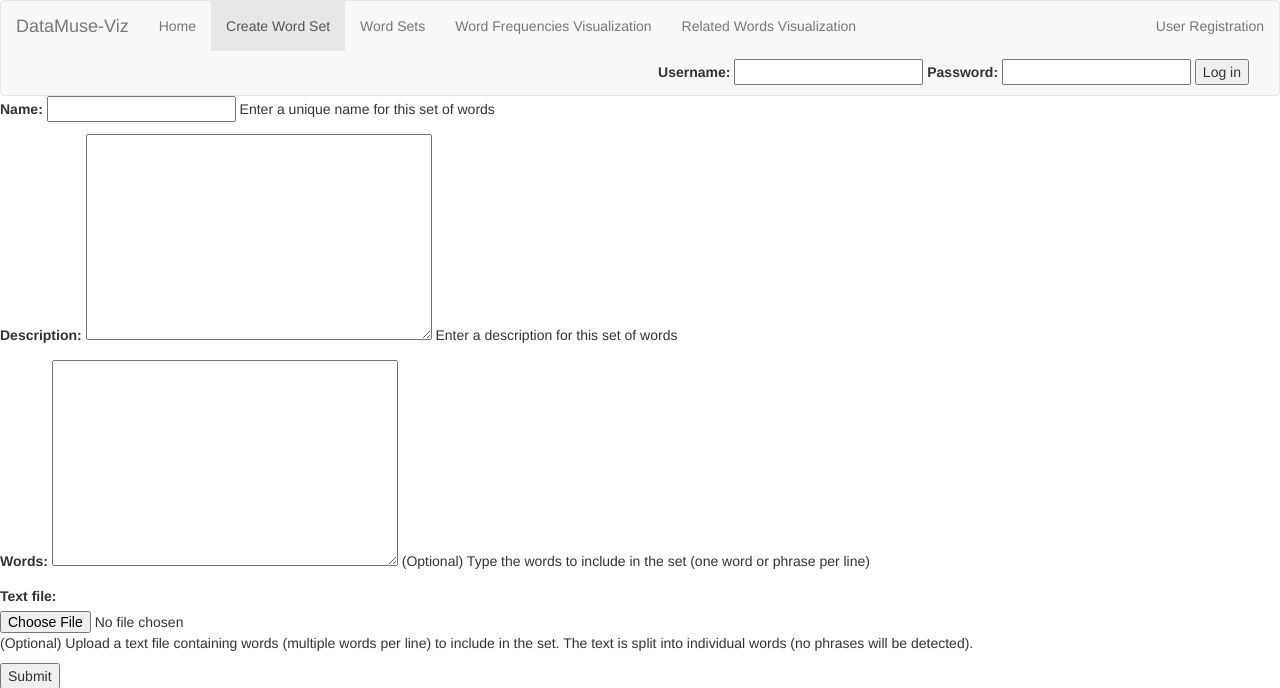
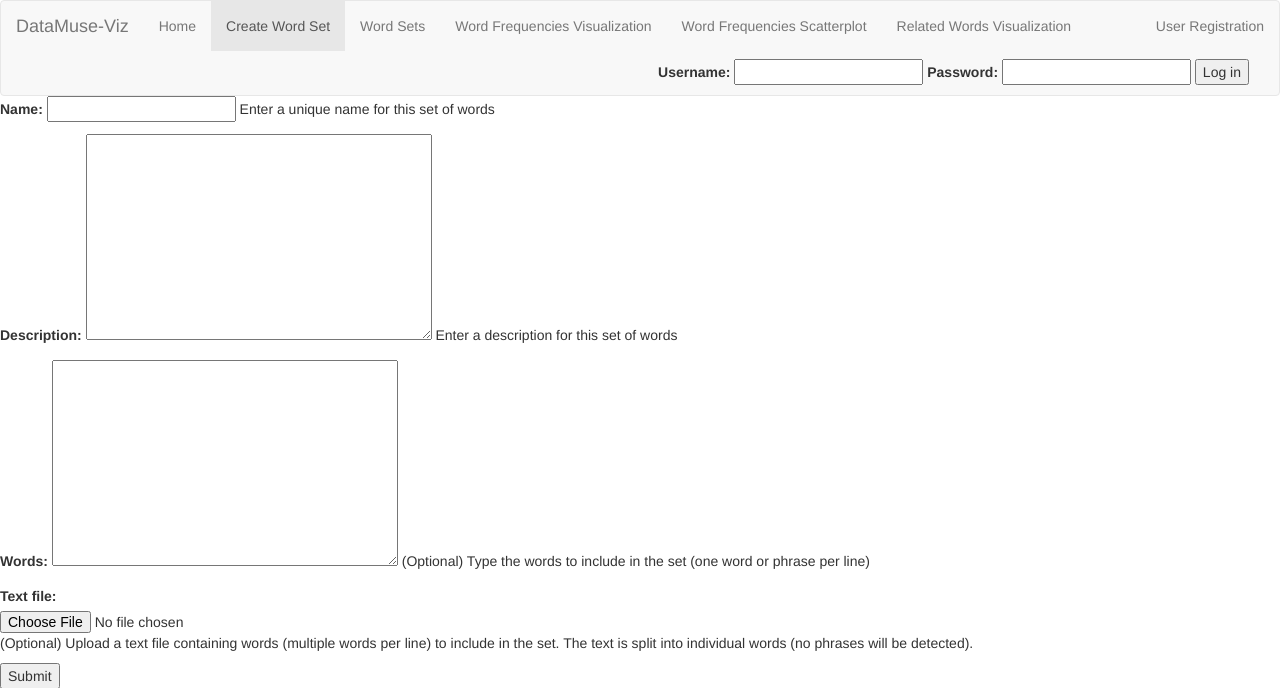
Before and after one commit to joncros/DataMuse_Viz, a Django app: page /words/wordset/create/?next=/words/scatterplot/ in a window 1280 px wide. Shown: the top 688 px of the page. Run offline with Django 3.2, Linux system fonts and the light colour scheme; some libraries are stand-ins or nearby versions.

Commit message:
add view for scatterplot, format data for use by D3 chart

```diff
--- a/words/templates/base_generic.html
+++ b/words/templates/base_generic.html
@@ -23,6 +23,7 @@
                     <li class="{{ navbar_wordset_create }}"><a href="{% url 'wordset_create' %}">Create Word Set</a></li>
                     <li class="{{ navbar_wordsets }}"><a href="{% url 'wordsets' %}">Word Sets</a></li>
                     <li class="{{ navbar_visualization_frequency }}"><a href="{% url 'viz frequency' %}">Word Frequencies Visualization</a></li>
+                    <li class="{{ navbar_frequency_scatterplot }}"><a href="{% url 'viz frequency scatterplot' %}">Word Frequencies Scatterplot</a></li>
                     <li class="{{ navbar_related_words }}"><a href="{% url 'viz related words' %}">Related Words Visualization</a></li>
                 </ul>
 
--- a/words/urls.py
+++ b/words/urls.py
@@ -8,5 +8,6 @@ urlpatterns = [
     path('wordset/<int:pk>/delete/', views.WordSetDelete.as_view(), name='wordset_delete'),
     path('wordset/create/', views.WordSetCreate.as_view(), name='wordset_create'),
     path('frequencies/', views.visualization_frequency, name='viz frequency'),
+    path('scatterplot/', views.visualization_frequency_scatterplot, name='viz frequency scatterplot'),
     path('related_words/', views.visualization_related_words, name='viz related words'),
 ]
--- a/words/views.py
+++ b/words/views.py
@@ -72,11 +72,58 @@ def visualization_frequency(request):
     return render(request, 'words/visualization_frequency.html', context)
 
 
+def visualization_frequency_scatterplot(request):
+    """View for a chart that plots frequency of words vs their number of occurrences in a WordSet."""
+    context = {
+        'viz_title': 'Occurrences vs Frequencies Scatterplot',  # Visualization title to use in page title
+        'navbar_frequency_scatterplot': 'active',  # make this page the active item in the navbar
+    }
+
+    if request.method == 'POST':
+        form = WordSetChoice(request.POST)
+
+        if form.is_valid():
+            set_instance = form.cleaned_data['word_set']
+            logger.debug(set_instance.name)
+
+            # get the Membership objects (each holds the word and occurrences in the WordWet) linked to the WordSet
+            queryset = set_instance.membership_set.all()
+
+            # apply limits on word frequency (if any)
+            if form.cleaned_data['frequency_gt']:
+                queryset = queryset.filter(word__frequency__gt=form.cleaned_data['frequency_gt'])
+            if form.cleaned_data['frequency_lt']:
+                queryset = queryset.filter(word__frequency__lt=form.cleaned_data['frequency_lt'])
+
+            logger.debug(queryset)
+
+            # objects to pass to D3
+            data_list = [
+                {
+                    "name": membership.word.name,
+                    "x": membership.word.frequency,
+                    "y": membership.occurrences
+                }
+                for membership in queryset]
+
+            # format data_list as json string
+            word_data = json.dumps(data_list, cls=DjangoJSONEncoder)
+            context['word_data'] = word_data
+
+    # if a GET (or any other method) create a blank form
+    else:
+        form = WordSetChoice()
+
+    # always add form to context
+    context['form'] = form
+    logger.debug(context)
+
+    return render(request, 'words/visualization_frequency_scatterplot.html', context)
+
+
 def visualization_related_words(request):
     """View for the word relationship visualization"""
-    # todo refactor into class-based visualization view that I can subclass?
-
-    # todo add visualization description string to context
+    # todo add visualization documentation to template
 
     context = {
         'viz_title': 'Related Words',  # Visualization title to use in page title
```
Also changed, not shown: words/templates/words/visualization_frequency_scatterplot.html (added, +18 -0 lines), words/tests/test_views.py (+26 -1 lines).
